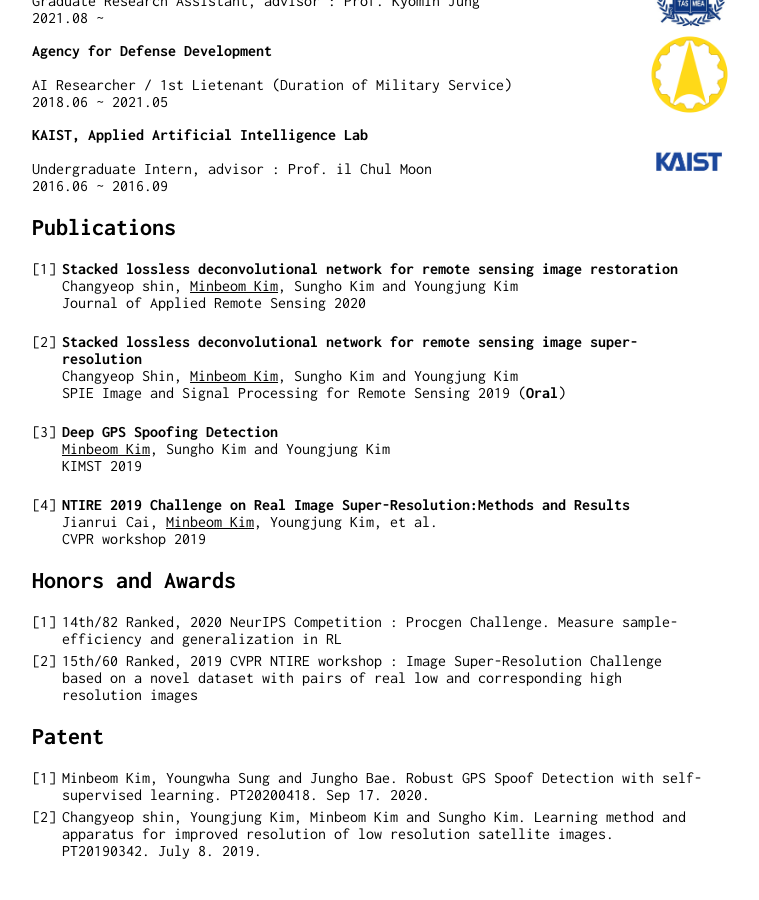
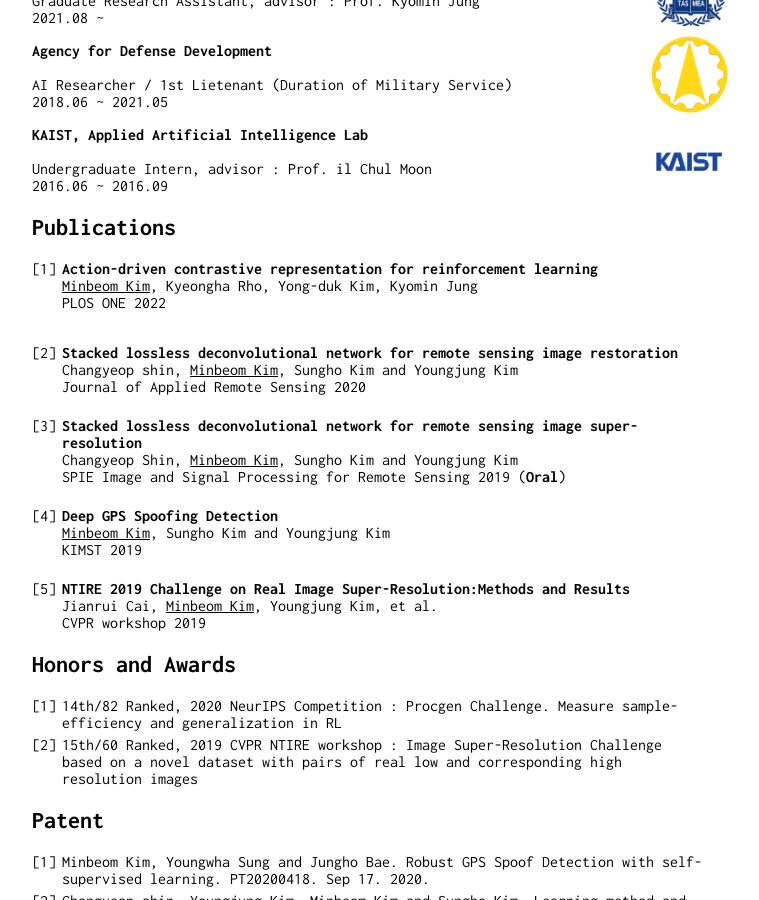
Before and after one commit to minbeomkim/minbeomkim.github.io, a Jekyll site: the page built from index.md, in a window 1280 px wide and 900 px high, scrolled down 467 px. Shown: the whole window, without its empty margins (258-1017 px from the left). Built offline with Jekyll 4.4.1, drawn with Linux system fonts in a browser that asks for light colours; our own code applies the rules of GitHub Pages for plain Markdown files.

Commit message:
Update index.md

```diff
--- a/index.md
+++ b/index.md
@@ -40,6 +40,10 @@ Undergraduate Intern, advisor : Prof. il Chul Moon <br/>
 
 ## Publications
 
+1. __Action-driven contrastive representation for reinforcement learning__<br/>
+   <u>Minbeom Kim</u>, Kyeongha Rho, Yong-duk Kim, Kyomin Jung<br/>
+   PLOS ONE 2022 &nbsp;&nbsp;&nbsp;&nbsp;&nbsp;&nbsp;&nbsp;&nbsp;&nbsp;&nbsp;&nbsp;&nbsp;&nbsp;&nbsp;&nbsp;&nbsp;&nbsp;&nbsp;&nbsp;&nbsp;&nbsp;&nbsp;&nbsp;&nbsp;&nbsp;&nbsp;&nbsp;&nbsp;&nbsp;&nbsp;&nbsp;&nbsp;&nbsp;&nbsp;&nbsp;&nbsp;&nbsp;&nbsp;&nbsp;&nbsp;&nbsp;&nbsp;&nbsp;&nbsp;&nbsp;&nbsp;&nbsp;&nbsp;&nbsp;&nbsp;&nbsp;&nbsp;&nbsp;&nbsp;&nbsp;&nbsp;&nbsp;&nbsp;&nbsp;&nbsp;&nbsp;&nbsp;&nbsp;&nbsp;&nbsp;&nbsp;&nbsp;&nbsp;&nbsp;
+
 1. __Stacked lossless deconvolutional network for remote sensing image restoration__<br/>
    Changyeop shin, <u>Minbeom Kim</u>, Sungho Kim and Youngjung Kim<br/>
    Journal of Applied Remote Sensing 2020 &nbsp;&nbsp;&nbsp;&nbsp;&nbsp;&nbsp;&nbsp;&nbsp;&nbsp;&nbsp;&nbsp;&nbsp;&nbsp;&nbsp;&nbsp;&nbsp;&nbsp;&nbsp;&nbsp;&nbsp;&nbsp;&nbsp;&nbsp;&nbsp;&nbsp;&nbsp;&nbsp;&nbsp;&nbsp;&nbsp;&nbsp;&nbsp;&nbsp;&nbsp;&nbsp;&nbsp;&nbsp;&nbsp;&nbsp;&nbsp;&nbsp;&nbsp;&nbsp;&nbsp;&nbsp;&nbsp;&nbsp;&nbsp;&nbsp;&nbsp;&nbsp;&nbsp;&nbsp;&nbsp;&nbsp;&nbsp;&nbsp;&nbsp;&nbsp;&nbsp;&nbsp;&nbsp;&nbsp;&nbsp;&nbsp;&nbsp;&nbsp;&nbsp;&nbsp;
```
